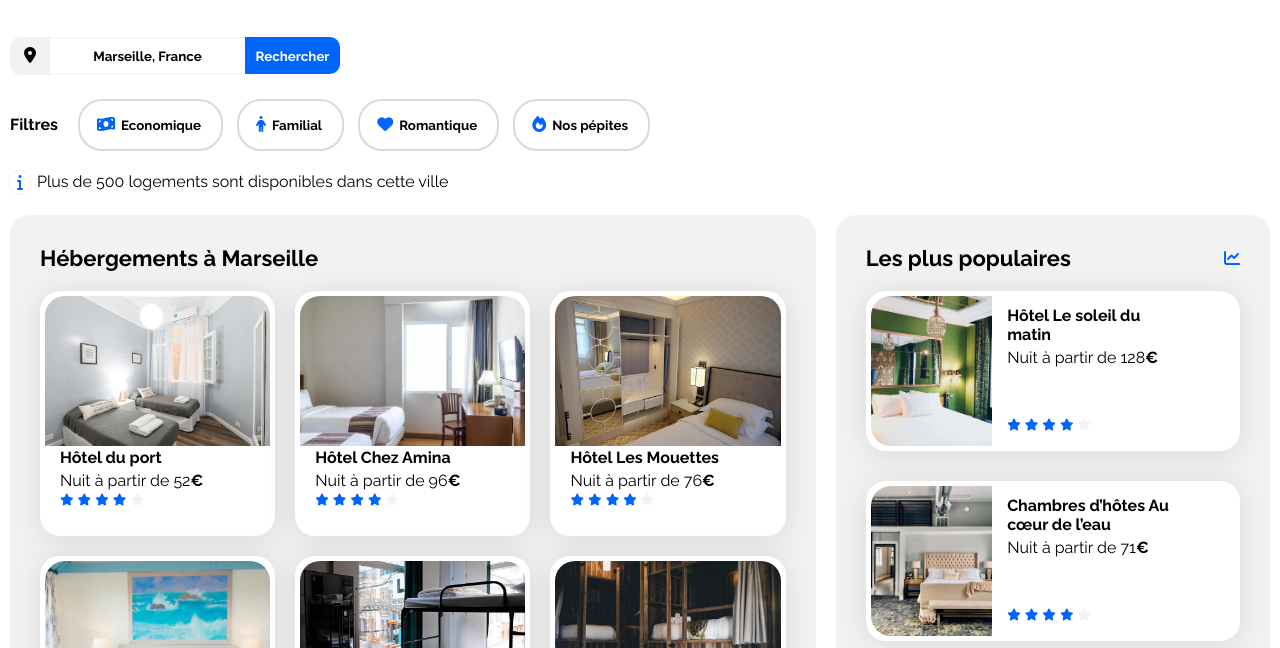
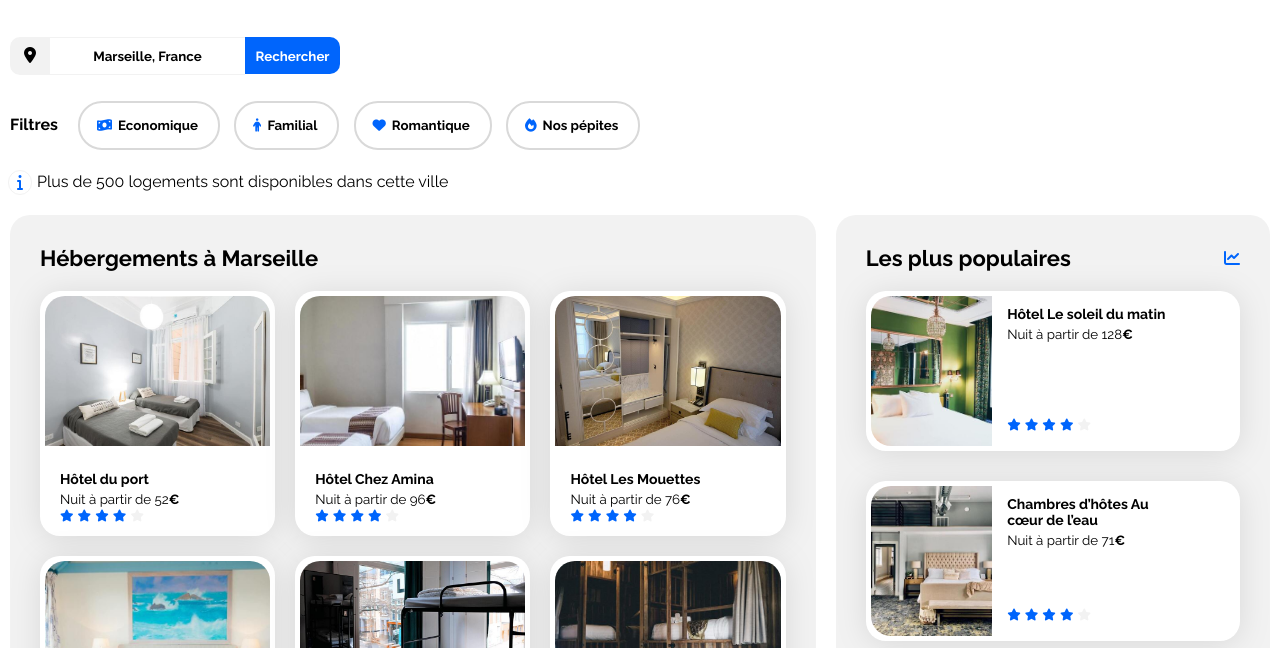
Before and after one commit to openshrine/Booki, a plain HTML site: page index.html in a window 1280 px wide. Shown: the part 143-791 px from the top of the page. Drawn offline with Linux system fonts and the light colour scheme.

Commit message:
modification 31/05 AM

```diff
--- a/css/style.css
+++ b/css/style.css
@@ -23,6 +23,8 @@ ul {
     list-style-type: none;
     padding: none;
 }
+
+/**** Header *****/
 
 .logo {
     position: absolute;
@@ -65,7 +67,6 @@ ul {
     border-top-style: solid;
     border-top-color: #0065FC ;
     color: #0065FC;
-    width: fit-content;
 }
 
 #activites-link:hover {
@@ -73,7 +74,6 @@ ul {
     border-top-style: solid;
     border-top-color: #0065FC ;
     color: #0065FC;
-    width: fit-content;
 }
 
 #locationlogo {
@@ -124,6 +124,7 @@ ul {
     padding-bottom: 10.5px;
     padding-left: 10.5px;
     padding-right: 10.5px;
+    cursor: pointer;
 }
 
 .form {
@@ -131,13 +132,13 @@ ul {
     flex-direction: row;
     margin-top: 40px;
 }
+
 #filtersection {
     display: flex;
     flex-direction: row;
     margin-top: 40px;
+}
 
-
-}
 #filtertitle {
     font-weight: bold;
     margin-right: 20px;
@@ -153,13 +154,15 @@ ul {
     background-color: white;
     color: black;
     font-weight: bold;
+    font-size: smaller;
     padding: 14px 14px 15px 17px;
     margin-right: 10px;
 
 }
 
-.filterbutton:hover, .btn:hover {
+.filterbutton:hover {
     background-color: #DEEBFF;
+    cursor: pointer;
 }
 
 .btn {
@@ -230,10 +233,6 @@ ul {
     justify-content: space-between;
 }
 
-/*.hebergements-and-populaires section {
-
-}*/
-
 /****** Hebergements ***********/
 
 .hebergements {
@@ -290,8 +289,8 @@ ul {
     flex-direction: column;
     justify-content: flex-start;
     box-sizing: content-box;
-    margin-top: -50px;
-    margin-bottom: -40px;
+    margin-top: auto;
+
 }
 
 .hebergements-cards-container .card-title {
@@ -394,7 +393,7 @@ ul {
     padding-top: 20px;
 }
 #activites .card-activites {
-    width: 300px;
+    /*width: 300px;*/
     height: 450px;
 }
 
@@ -430,7 +429,7 @@ ul {
 .activites-title {
     padding: 10px;
     padding-left: 30px;
-
+    margin-top: auto;
 }
 
 
@@ -457,6 +456,13 @@ a {
     font-size: 22px;
 }
 
+.card-title {
+    font-size: 14PX;
+}
+
+.card-subtitle {
+    font-size: smaller;
+}
 /* Le code ci-dessous correspond à la version responsive uniquement */
 
 /****** Media queries ***********/
@@ -466,6 +472,7 @@ a {
 
     body {
         width: 100%;
+        margin: 5px;
     }
 
     .main-container {
@@ -542,9 +549,10 @@ a {
 
     #hebergements-link:hover {
         border-top: none;
-        border-bottom: solid 2px  #0065FC;
-        color: #0065FC;;
+        border-bottom: solid 2px #0065FC;
+        color: #0065FC;
         padding-bottom: 15px;
+
     }
 
     #activites-link:hover {
@@ -661,6 +669,9 @@ a {
     height: 50%;
    }
 
+   #activites .card-activites {
+    width: 300px
+   }
 
    footer {
     display: grid;
```
